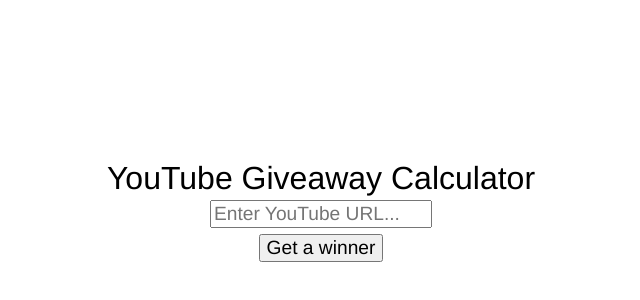
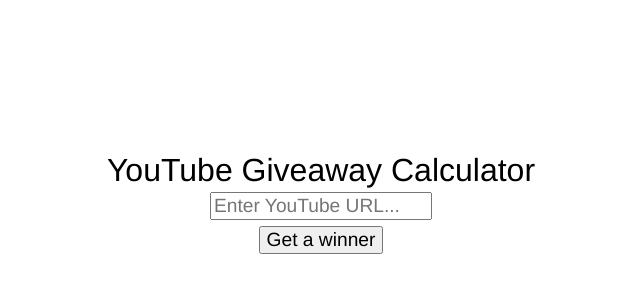
Before and after one commit to ahstro/youtube-giveaway-calculator, a website with bundled scripts: page src/index.html in a window 1280 px wide. Shown: the part 196-496 px from the top of the page, without its empty margins (319-959 px from the left). Built offline with nearby package versions, Linux system fonts and the light colour scheme.

Commit message:
Add normalize.css

```diff
--- a/src/index.html
+++ b/src/index.html
@@ -5,6 +5,7 @@
     <title>YouTube Giveaway Calculator</title>
     <meta name="author" content="ahstro">
     <meta name="viewport" content="width=device-width, initial-scale=1">
+    <link href="https://necolas.github.io/normalize.css/4.1.1/normalize.css" rel="stylesheet" type="text/css">
     <link href="style.css" rel="stylesheet" type="text/css">
   </head>
   <body>
```
